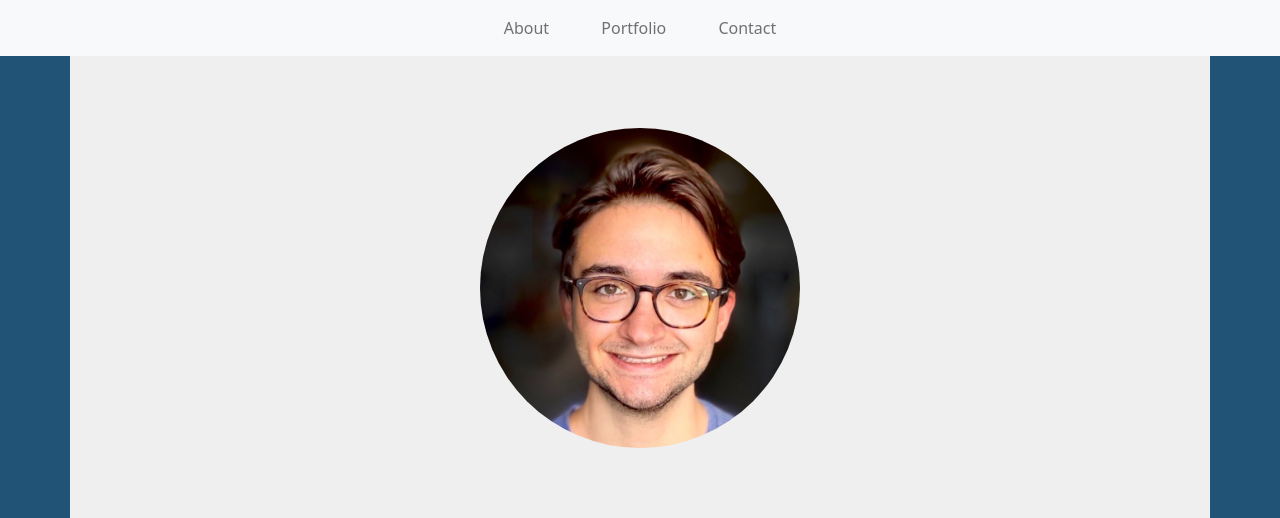
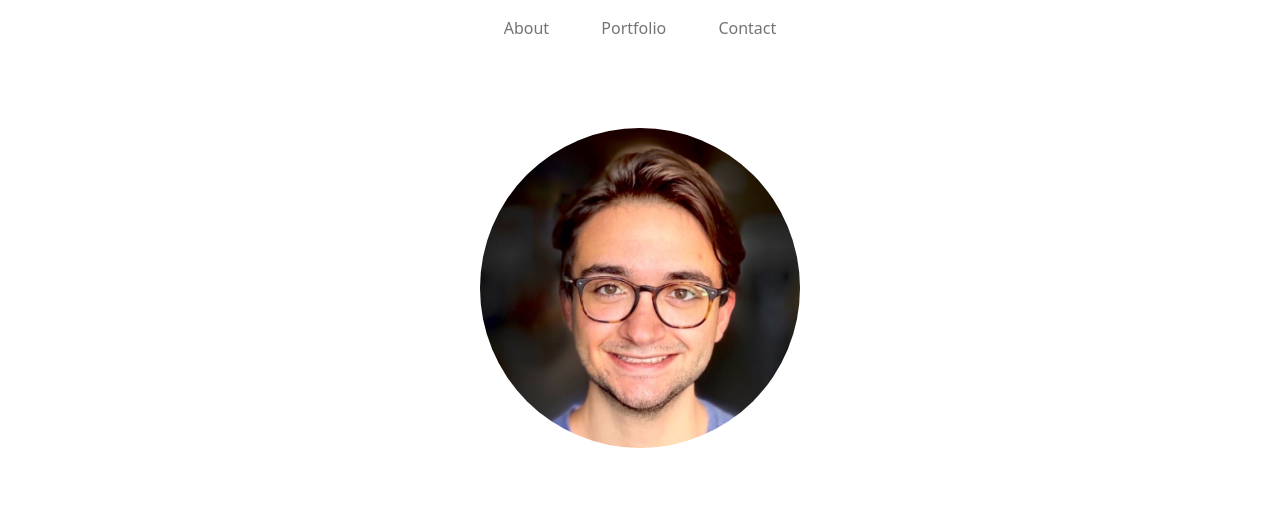
Before and after one commit to giannilamartina/2022-Portfolio-Website, a website: page index.html in a window 1280 px wide. Shown: the top 518 px of the page. Drawn offline with nearby package versions, Linux system fonts and the light colour scheme.

Commit message:
css changes

```diff
--- a/index.html
+++ b/index.html
@@ -13,7 +13,7 @@
     <link href="https://cdn.jsdelivr.net/npm/bootstrap@5.1.3/dist/css/bootstrap.min.css" rel="stylesheet" integrity="sha384-1BmE4kWBq78iYhFldvKuhfTAU6auU8tT94WrHftjDbrCEXSU1oBoqyl2QvZ6jIW3" crossorigin="anonymous">
     <link rel="stylesheet" href="/styles/styles.css">
 </head>
-<nav class="navbar navbar-expand-lg navbar-light bg-light fixed-top">
+<nav class="navbar navbar-expand-lg navbar-light bg-white fixed-top">
     <div class="container-fluid">
       <button class="navbar-toggler" type="button" data-bs-toggle="collapse" data-bs-target="#navbarText" aria-controls="navbarText" aria-expanded="false" aria-label="Toggle navigation">
         <span class="navbar-toggler-icon"></span>
--- a/styles/styles.css
+++ b/styles/styles.css
@@ -4,12 +4,11 @@
 }
 
 html {
-  background-color: #205375;
-  color: #112b3c;
+  background-color: white;
 }
 
 body {
-  background-color: #205375;
+  background-color: white;
   color: #112b3c;
 }
 /* Navbar */
@@ -35,7 +34,7 @@ body {
 }
 
 .container {
-  background-color: #efefef;
+  background-color: white;
   width: 100%;
   height: 40vh;
   text-align: center;
```
